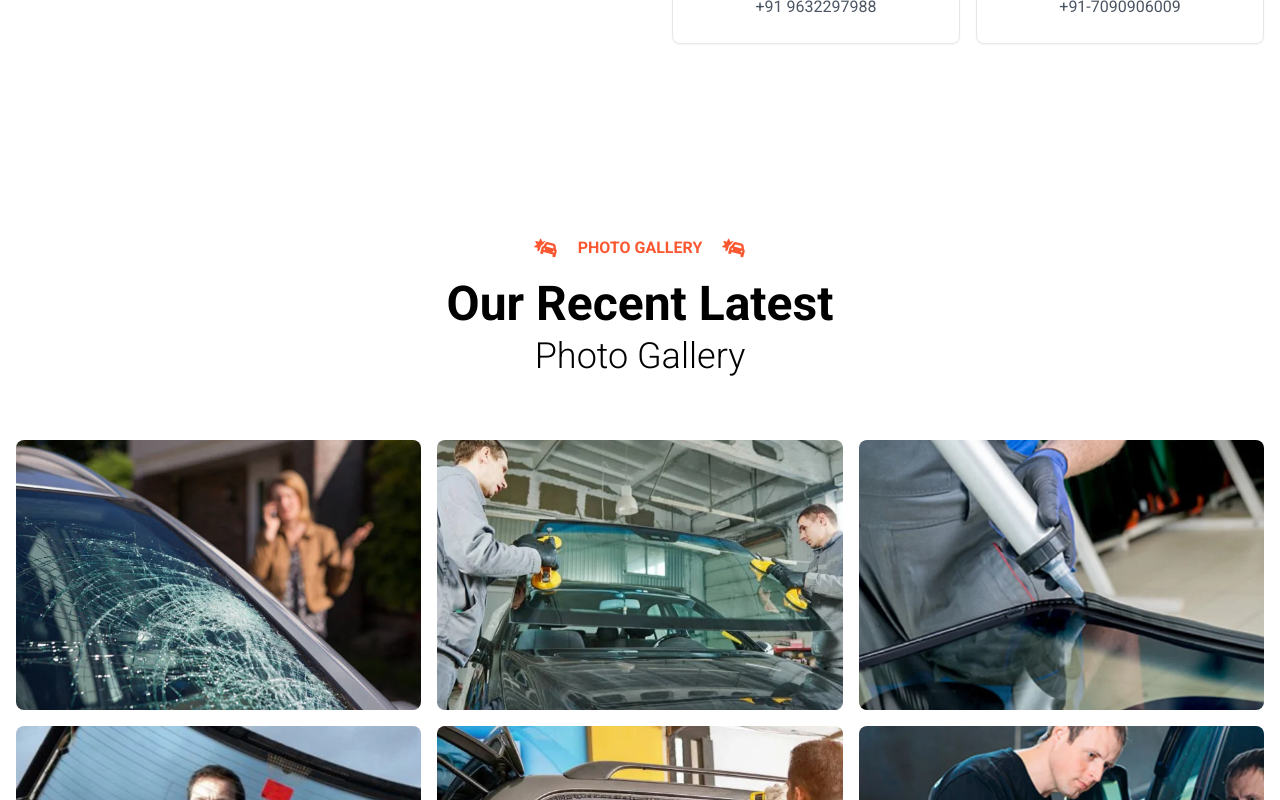
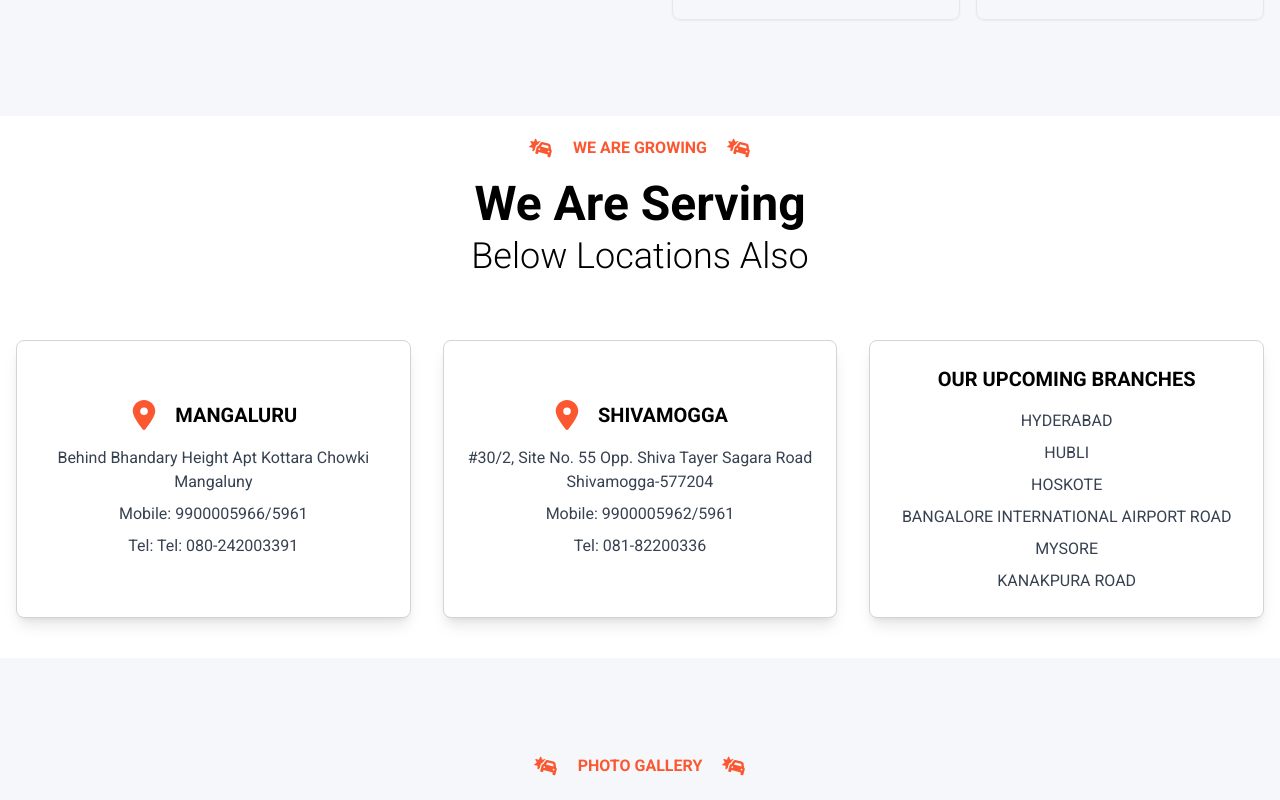
Before and after one commit to ag9731/Veeranjaneya-Glass-Works, a React (Create React App) app: page / in a window 1280 px wide. Shown: the part 4640-5440 px from the top of the page. Built offline with nearby package versions, Linux system fonts and the light colour scheme.

Commit message:
Address Change

```diff
--- a/src/components/HomePage/Address/Address.jsx
+++ b/src/components/HomePage/Address/Address.jsx
@@ -13,12 +13,12 @@ export default function Address() {
       icon: FaLocationDot,
       title: "Main Address",
       content:
-        "Sri Veeranjaneya Glass Works 4006, Hosakerehalli Main Road, Hosekarehalli, Bengaluru, Karnataka 560085 ·",
+        "Sy. No. 12, Pantarapalya Village Kengeri Hobli, Near Pes Nice Road Toll, Bangalore 560039.",
     },
     {
       icon: FaEnvelopeOpenText,
       title: "Email Address",
-      content: "Veeranjaneya@gmail.com",
+      content: "windshieldcare6@gmail.com",
     },
     {
       icon: FaSquareWhatsapp,
@@ -33,7 +33,7 @@ export default function Address() {
   ];
 
   return (
-    <div className="py-12 sm:py-16 md:py-24">
+    <div className="py-12 sm:py-16 md:py-24 bg-[#f5f7fa]">
       <div className="container mx-auto px-4">
         <div className="flex flex-col lg:flex-row gap-8 lg:gap-16">
           {/* Left Section */}
--- a/src/components/HomePage/Gallery/Gallery.jsx
+++ b/src/components/HomePage/Gallery/Gallery.jsx
@@ -43,7 +43,7 @@ export default function Gallery() {
   };
 
   return (
-    <div className="py-12 sm:py-16 md:py-24">
+    <div className="py-12 sm:py-16 md:py-24 bg-[#f5f7fa] mt-10">
       <div className="container mx-auto px-4">
         {/* Top Section */}
         <div className="flex flex-col items-center gap-5 mb-10 sm:mb-16">
--- a/src/components/HomePage/Home.jsx
+++ b/src/components/HomePage/Home.jsx
@@ -8,6 +8,7 @@ import Contact from "./Contact/Contact";
 import Gallery from "./Gallery/Gallery";
 import Faq from "./Faq/Faq";
 import Address from "./Address/Address";
+import Offices from "../Offices/Offices";
 
 const Home = () => {
   return (
@@ -28,6 +29,9 @@ const Home = () => {
       <section id="address">
         <Address />
       </section>
+      <section>
+        <Offices />
+      </section>
       <section id="gallery">
         <Gallery />
       </section>
--- /dev/null
+++ b/src/components/Offices/Offices.jsx
@@ -0,0 +1,103 @@
+import React from "react";
+import { FaLocationDot } from "react-icons/fa6";
+import { FaCarBurst, FaCarSide } from "react-icons/fa6";
+
+const Offices = () => {
+  const array = [
+    {
+      icon: FaLocationDot,
+      title: "MANGALURU",
+      address: "Behind Bhandary Height Apt Kottara Chowki Mangaluny",
+      mobile: "9900005966/5961",
+      tel: "Tel: 080-242003391",
+    },
+    {
+      icon: FaLocationDot,
+      title: "SHIVAMOGGA",
+      address:
+        "#30/2, Site No. 55 Opp. Shiva Tayer Sagara Road Shivamogga-577204",
+      mobile: "9900005962/5961",
+      tel: "081-82200336",
+    },
+    {
+      title: "OUR UPCOMING BRANCHES",
+      branches: [
+        "HYDERABAD",
+        "HUBLI",
+        "HOSKOTE",
+        "BANGALORE INTERNATIONAL AIRPORT ROAD",
+        "MYSORE",
+        "KANAKPURA ROAD",
+      ],
+    },
+  ];
+
+  return (
+    <div className="container mx-auto px-4 mt-5">
+      {/* Top Section */}
+      <div className="container mx-auto px-4">
+        <div className="flex flex-col items-center gap-5 mb-10 sm:mb-16">
+          <div className="flex items-center justify-center gap-3 sm:gap-5">
+            <FaCarBurst
+              className="text-primary text-xl sm:text-2xl"
+              aria-hidden="true"
+            />
+            <p className="text-primary font-bold uppercase text-sm sm:text-base">
+              We Are Growing
+            </p>
+            <FaCarBurst
+              className="text-primary text-xl sm:text-2xl"
+              aria-hidden="true"
+            />
+          </div>
+          <div className="text-center">
+            <h1 className="text-3xl sm:text-4xl md:text-5xl font-bold mb-2">
+               We Are Serving
+            </h1>
+            <h2 className="text-2xl sm:text-3xl md:text-4xl font-light">
+              Below Locations Also
+            </h2>
+          </div>
+        </div>
+      </div>
+
+      <div className="grid grid-cols-1 sm:grid-cols-2 lg:grid-cols-3 gap-8">
+        {array.map((office, index) => {
+          if (office.branches) {
+            return (
+              <div
+                key={index}
+                className="bg-white border border-gray-300 rounded-lg shadow-lg flex flex-col items-center justify-center p-6 text-center"
+              >
+                <h2 className="text-xl font-bold mb-4">{office.title}</h2>
+                <ul className="list-none list-inside text-gray-700 space-y-2">
+                  {office.branches.map((branch, i) => (
+                    <li  key={i}>{branch}</li>
+                  ))}
+                </ul>
+              </div>
+            );
+          } else {
+            const Icon = office.icon; // Dynamically assign the icon
+            return (
+              <div
+                key={index}
+                className="bg-white border border-gray-300 rounded-lg shadow-lg flex flex-col items-center justify-center p-6 text-center"
+              >
+                <div className="flex items-center gap-4 mb-4">
+                  <Icon className="text-primary text-3xl" />
+                  <h2 className="text-xl font-bold">{office.title}</h2>
+                </div>
+                <p className="text-gray-700 mb-2">{office.address}</p>
+                <p className="text-gray-700 mb-2">Mobile: {office.mobile}</p>
+                <p className="text-gray-700">Tel: {office.tel}</p>
+              </div>
+            );
+          }
+        })}
+      </div>
+    </div>
+  );
+};
+
+export default Offices;
```
